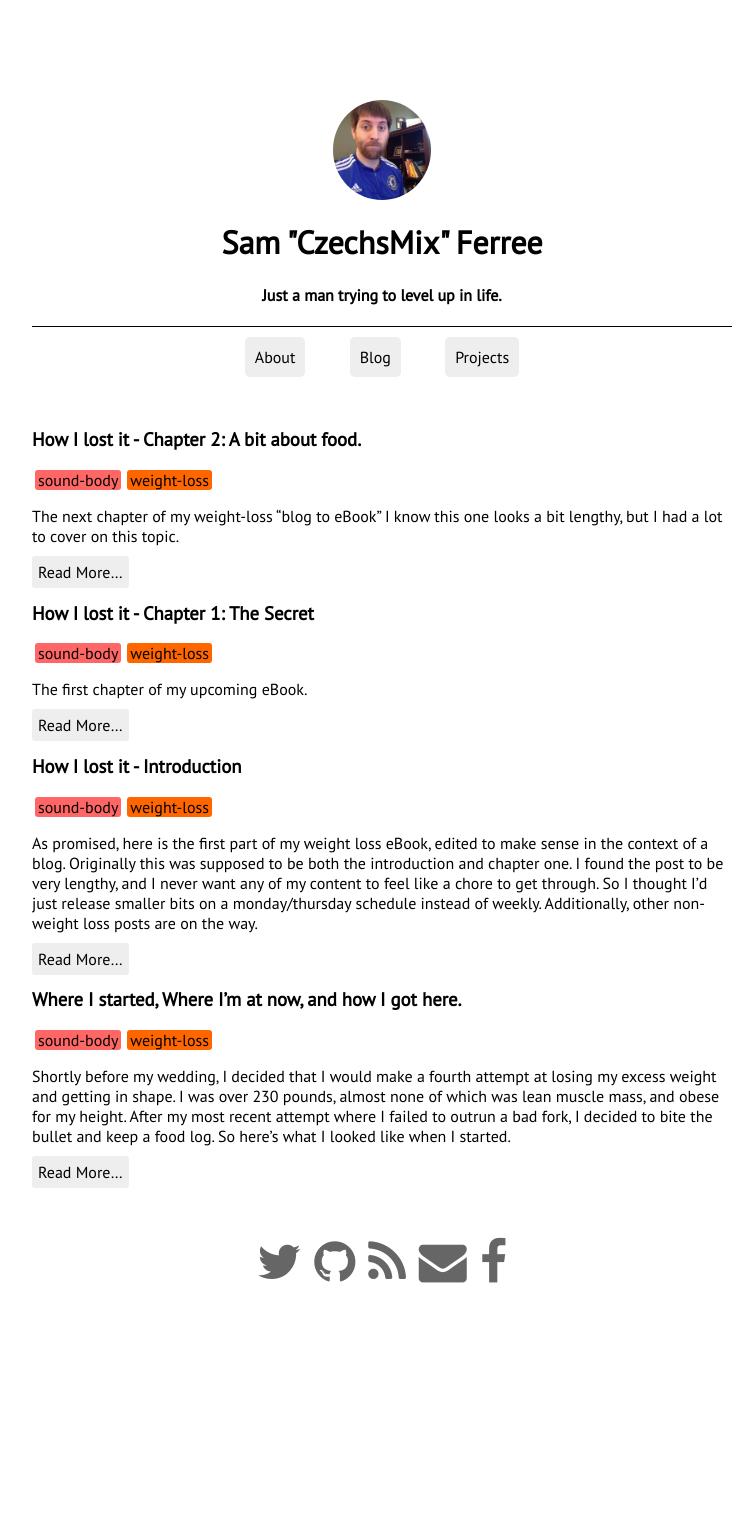
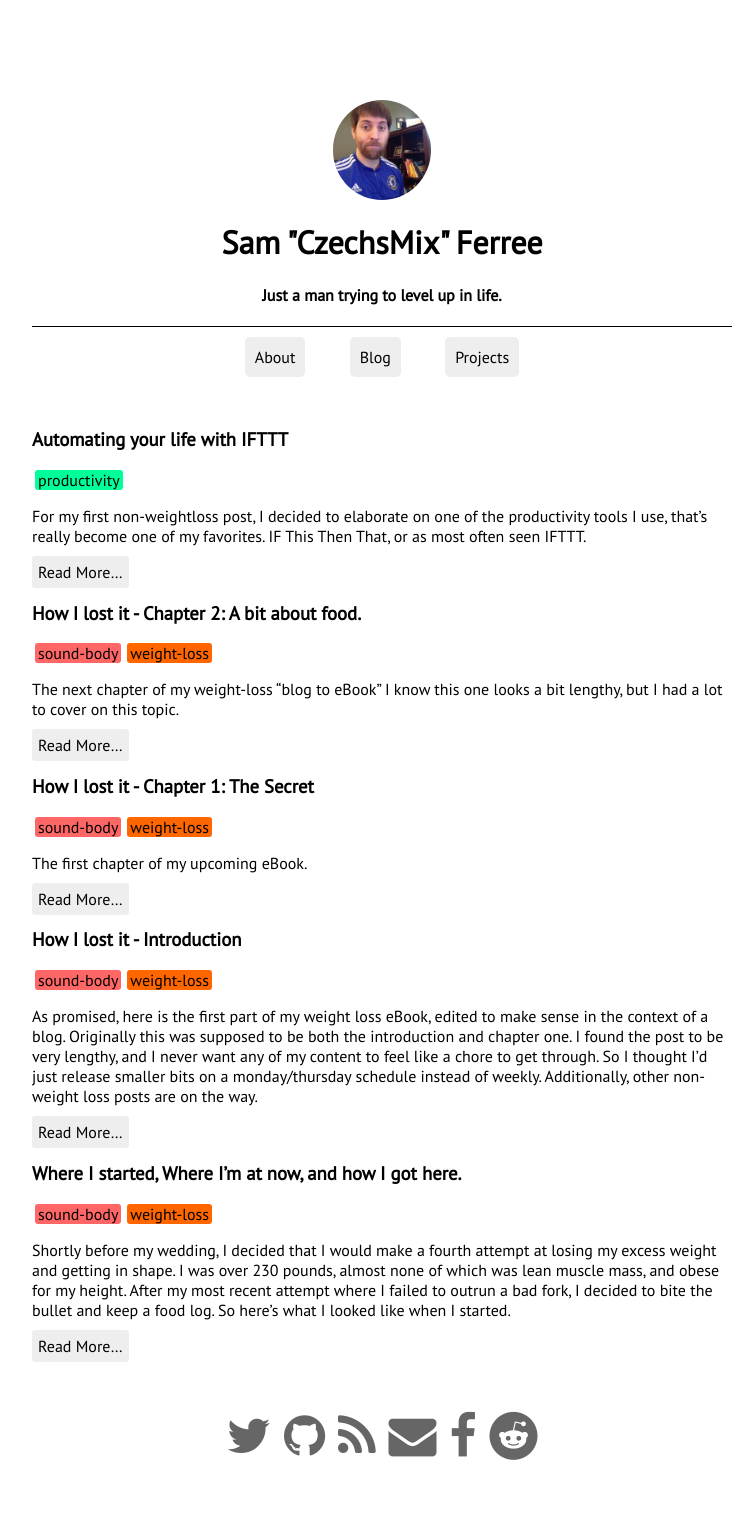
Before and after one commit to CzechsMix/czechsmix.github.io, a Jekyll site: the page built from blog.md, in a window 1280 px wide. Shown: the whole page, without its empty margins (258-1012 px from the left). Built offline with Jekyll 4.4.1, drawn with Linux system fonts in a browser that asks for light colours; nearby versions of some CDN libraries; before the commit the page ends 1340 px from its top, so only the background shows below that; some of the changed lines change nothing that is shown.

Commit message:
Add reddit footer, and new blog post for IFTTT

```diff
--- a/_includes/footer.html
+++ b/_includes/footer.html
@@ -29,5 +29,10 @@
           <i class="fa fa-facebook" title="Subscribe to my facebook page"></i>
         </a>
       </li>
+      <li>
+        <a href="https://reddit.com/r/levelupquest">
+          <i class="fa fa-reddit" title="Discuss this blog on reddit"></i>
+        </a>
+      </li>
   </ul>
 </div>
--- /dev/null
+++ b/_posts/2016-6-30-ifttt.md
@@ -0,0 +1,45 @@
+---
+layout: post
+title: Automating your life with IFTTT
+tags: productivity
+---
+
+For my first non-weightloss post, I decided to elaborate on one of the productivity tools I use, that's really become one of my favorites. IF This Then That, or as most often seen IFTTT.
+
+#### What is IFTTT?
+
+IFTTT is essentially a switchboard. It's a service that listens for events or "triggers" on certain services, which IFTTT refers to as "channels", and per your instructions or "recipes" takes some action on a different channel.
+
+Simple example, one you've possibly already seen the effects of: when IFTTT sees a new item on the RSS Feed for this blog, it posts a link to it on my twitter, and facebook page. The practical upshot? I simply need to commit a new post, and my social media outlets are automatically updated to announce it.
+
+#### Connecting channels
+
+Since, Every IFTTT recipe requires at least one channel, You'll need to connect some. The process of connecting channels is made incredibly easy. IFTTT Will simply authenticate your account for said channel, and you're ready to start making recipes. Not sure which channels to connect? IFTTT has over 300 channels. They categorize them into different fields, and make the list searchable. They have social channels like Facebook, Twitter, and Instagram. They have channels for activity trackers such as Fitbit or Jawbone. All sorts of channels for your Android or iOS device. They have several channels for blogging, A massive selection of smart home channels, and even channels for NASA, and news.
+
+#### Building a recipe from scratch, and using ingredients
+
+IFTTT does a great job of recommending recipes to get you started, and building a recipe from scratch is very straightforward, but if you're not familiar with programming concepts like variables, then the idea of "ingredients" and how to use them can sometimes get a little confusing, so I'll discuss them here.
+
+First the easy stuff. Pick a trigger channel, an event, and then an action channel.
+
+![Empty Recipe][empty]
+
+![Trigger Channel][trigger]
+
+![Action Channel][action]
+
+Now, The text fields you see when filling in the outcome action, have the ability to add recipe "ingredients" These show up as gray boxes unless the field is being edited. Then they are bounded by double curly braces, like so: {% raw %} {{EntryUrl}}. {% endraw %}
+
+![Ingredient Field][ingredients]
+
+If you don't know which ingredients are available to you, a small flask icon will appear in the corner when the field is being edited. These ingredients change each time the recipe is activated. For instance, in this recipe, I don't want to make a new reddit post with the same title each time, I want to use the title for the new feed item that triggered this recipe to run.
+
+![Ingredient Picker][picker]
+
+Then you're all done! So from now on, when I make a new post to my blog, IFTTT will automatically create a discussion thread on this blog's [subreddit](http://reddit.com/r/levelupquest). So Sign up, connect some channels, look around and start automating!
+
+[empty]: /img/2016/7/1/empty_recipe.png "Blank Recipe Image"
+[trigger]: /img/2016/7/1/pick_trigger.png "Pick Trigger Image"
+[action]: /img/2016/7/1/pick_action.png "Pick Action Image"
+[ingredients]: /img/2016/7/1/add_ingredients.png "Ingredients"
+[picker]: /img/2016/7/1/ingredient_picker.png "Ingredient Picker"
--- a/css/tags.css
+++ b/css/tags.css
@@ -12,3 +12,7 @@
 .weight-loss {
   background: #F60;
 }
+
+.productivity {
+  background: #0F9;
+}
```
Also changed, not shown: img/2016/7/1/add_ingredients.png (added), img/2016/7/1/empty_recipe.png (added), img/2016/7/1/ingredient_picker.png (added), img/2016/7/1/pick_action.png (added), img/2016/7/1/pick_trigger.png (added).
